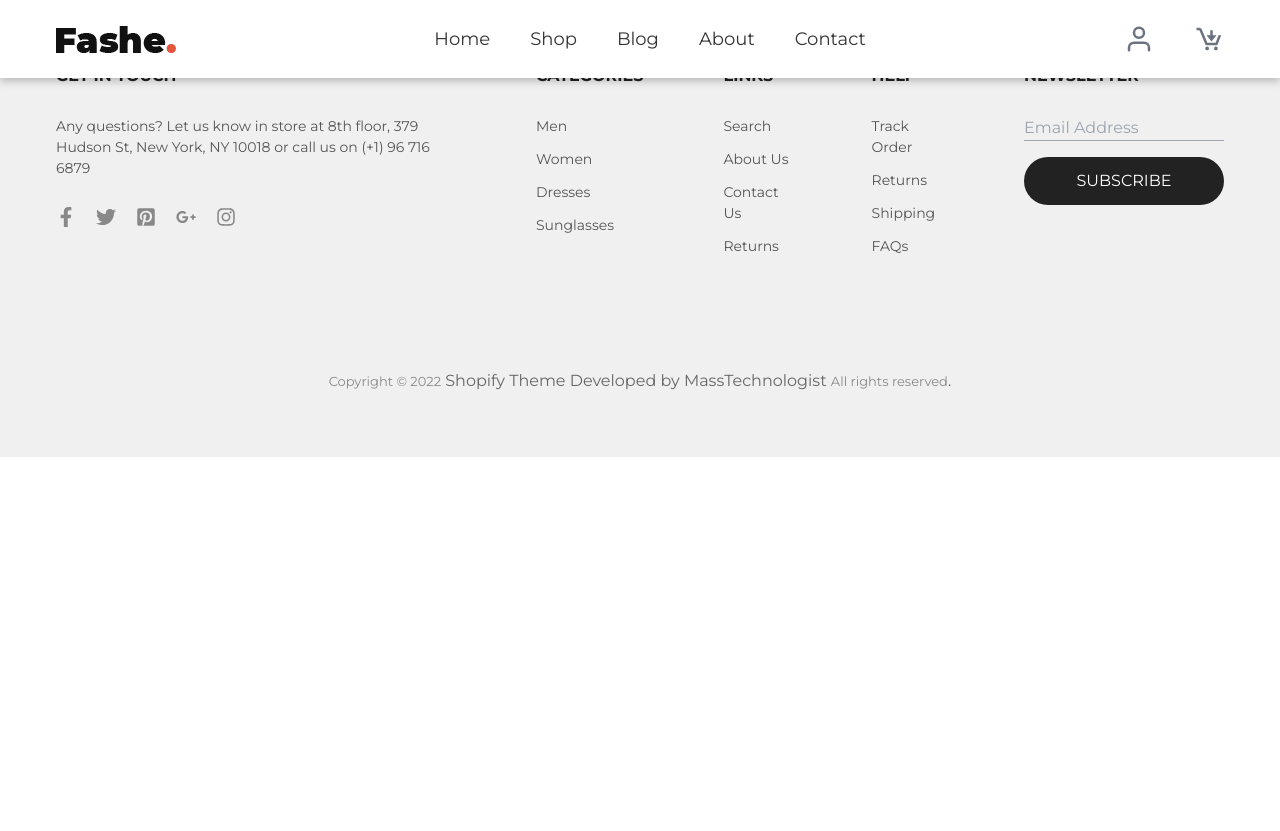
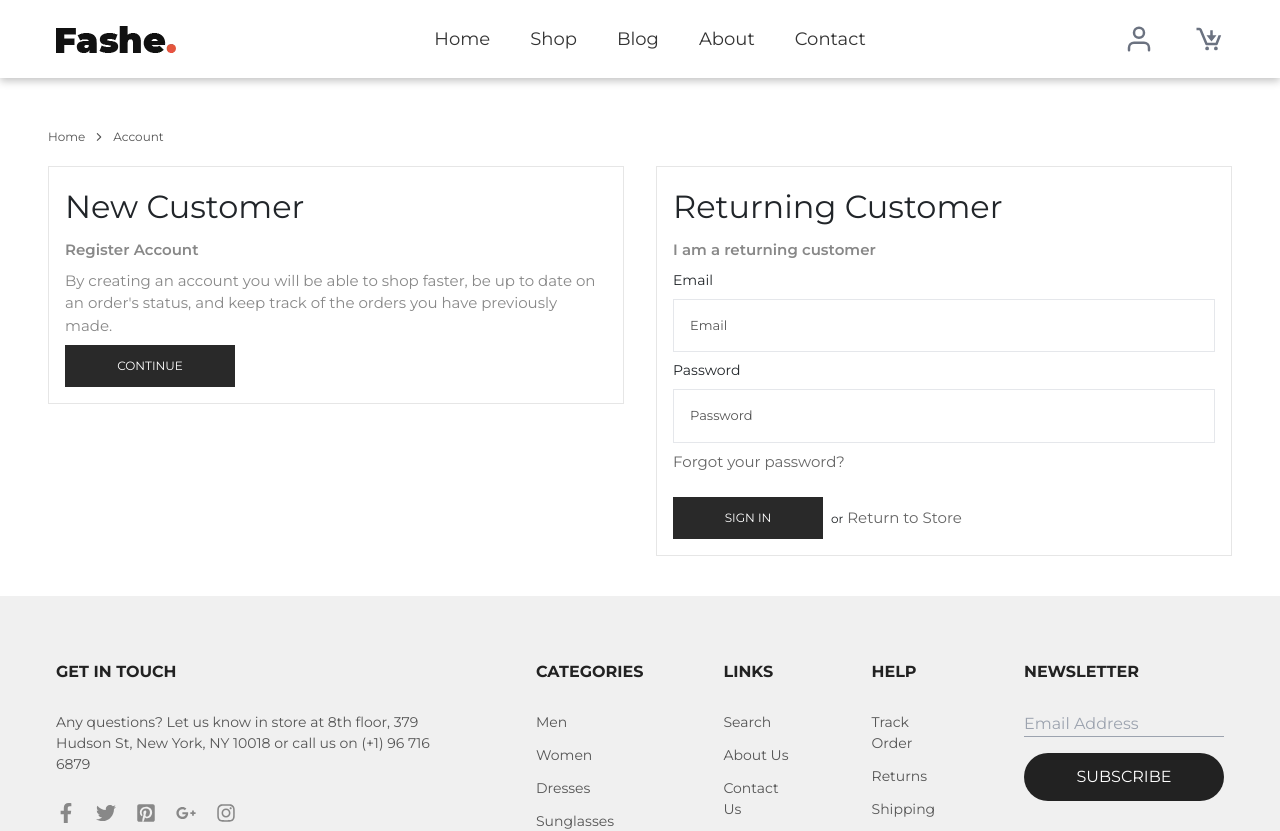
Before and after one commit to imanee11/final-project-react-Imane-El-Ouannnae, a React (Create React App) app: page /user in a window 1280 px wide. Shown: the top 831 px of the page. Before the commit the page ends 800 px from the top, so only its background shows below. Built offline with nearby package versions, Linux system fonts and the light colour scheme.

Commit message:
add signup page

```diff
--- a/src/App.js
+++ b/src/App.js
@@ -9,6 +9,7 @@
 import Shop from './pages/shop';
 import ProductDetail from './components/shop/productDetail';
 import BlogDetail from './components/blog/blogDetail';
+import User from './pages/user';
 
 const App = () => {
   return (
@@ -22,6 +23,7 @@
         <Route path='/shop' element={<Shop/>}/>
         <Route path='/shop/:id' element={<ProductDetail/>}/>
         <Route path='/blog/:id' element={<BlogDetail/>}/>
+        <Route path='/user' element={<User/>}/>
       </Routes>
       <Footer/>
     </>
--- a/src/components/shop/shopPage.jsx
+++ b/src/components/shop/shopPage.jsx
@@ -124,7 +124,7 @@
                                     </div>
                                 </div>
                                 <div className='pt-5'>
-                                    <p  className='text-[#555] pb-2 transition duration-500 hover:text-[#e65540] cursor-pointer '>{e.name}</p>
+                                    <p onClick={() => navigate(`/shop/${e.id}`)}  className='text-[#555] pb-2 transition duration-500 hover:text-[#e65540] cursor-pointer '>{e.name}</p>
                                     {
                                         e.sale ? (
                                             <div className='flex gap-3'>
--- /dev/null
+++ b/src/components/user/signupPage.jsx
@@ -0,0 +1,63 @@
+import React from 'react';
+import { useNavigate } from 'react-router-dom';
+import { IoIosArrowForward } from "react-icons/io";
+
+const SignUpPage = () => {
+    let navigate = useNavigate();
+
+    return (
+        <>
+        <div className='pt-[11vh] px-12 pb-10'>
+            <div className='pt-10'>
+                <div className='flex gap-2 items-center'>
+                    <p onClick={() => {navigate("/")}} className='cursor-pointer text-[12px] text-[#555]'>Home</p>
+                    <IoIosArrowForward className='cursor-pointer text-[12px]  text-[#555]'/>
+                    <p onClick={() => {navigate("/user")}} className='cursor-pointer text-[12px] text-[#555]'>Account</p>
+                </div>
+            </div>
+
+            <div>
+
+            </div>
+            <div className='flex gap-8 '>
+                <div className='w-[50%] pt-5'>
+                    {/* left part */}
+                    <div className='border-[1px] border-[#E6E6E6] flex flex-col gap-2 py-4 px-4'>
+                        <p className='text-[#212529] text-[32px] '>New Customer</p>
+                        <p className='text-[#888] text-[15px] font-semibold '>Register Account</p>
+                        <p className='text-[#888] text-[15px]'>By creating an account you will be able to shop faster, be up to date on an order's status, and keep track of the orders you have previously made.</p>
+                        <button className='bg-[#292929] text-[#fff] w-[170px] py-3 px-12 text-[12px] transition duration-500  hover:bg-[#e65540] hover:text-[#fff]'>CONTINUE</button>
+                    </div>
+                </div>
+
+                <div className='w-[50%] pt-5'>
+                    {/* right part */}
+                    <div className=' border-[1px] border-[#E6E6E6] flex flex-col gap-2 py-4 px-4'>
+                        <p className='text-[#212529] text-[32px] '>Returning Customer</p>
+                        <p className='text-[#888] text-[15px] font-semibold '>I am a returning customer</p>
+                        <label htmlFor="" className='text-[#212529] text-[14px]'>Email</label>
+                        <input type="email" name="" id="" placeholder='Email' className='w-[100%]  border-[1px] border-gray-200 placeholder:text-[#555] text-[13px] p-4 ' />
+                        <label htmlFor="" className='text-[#212529] text-[14px]'>Password</label>
+                        <input type="password" name="" id="" placeholder='Password' className='w-[100%]  border-[1px] border-gray-200 placeholder:text-[#555] text-[13px] p-4 ' />
+                        <p className='text-[#666] text-[15px] transition duration-500 hover:text-[#e65540] cursor-pointer'>Forgot your password?</p>
+
+                        <div className='flex items-center gap-2 pt-4'>
+                            <button className='bg-[#292929] text-[#fff] w-[150px] py-3 px-12 text-[12px] transition duration-500  hover:bg-[#e65540] hover:text-[#fff]'>SIGN IN</button>
+                            <p className='text-[#666] text-[15px] transition duration-500 hover:text-[#e65540] cursor-pointer'><span className='text-[#212529] text-[12px]'>or</span> Return to Store</p>
+                        </div>
+                    </div>
+                </div>
+
+
+
+
+            </div>
+
+        </div>
+
+
+        </>
+    );
+};
+
+export default SignUpPage;
--- a/src/layouts/navBar.jsx
+++ b/src/layouts/navBar.jsx
@@ -54,7 +54,13 @@
 
                 {/* right div  */}
                 <div className='right-part flex items-center gap-10'>
-                    <div><FiUser size={30} className='text-gray-500'/></div>
+                    <div>
+                        <FiUser
+                            onClick={() => {navigate("/user")}}
+                            size={30}
+                            className='text-gray-500'
+                        />
+                    </div>
                     <div><BiCartDownload size={30} className='text-gray-500'/></div>
                 </div>
             </nav>
--- /dev/null
+++ b/src/pages/user.jsx
@@ -0,0 +1,12 @@
+import React from 'react';
+import SignUpPage from '../components/user/signupPage';
+
+const User = () => {
+    return (
+        <>
+        <SignUpPage/>
+        </>
+    );
+};
+
+export default User;
```
